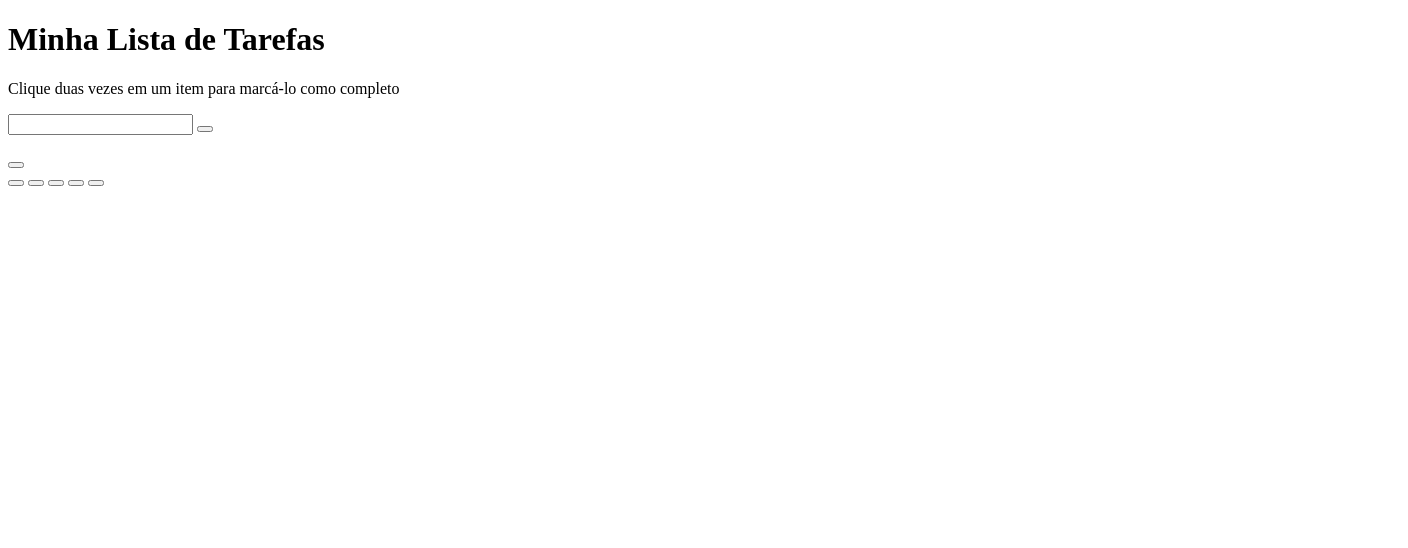
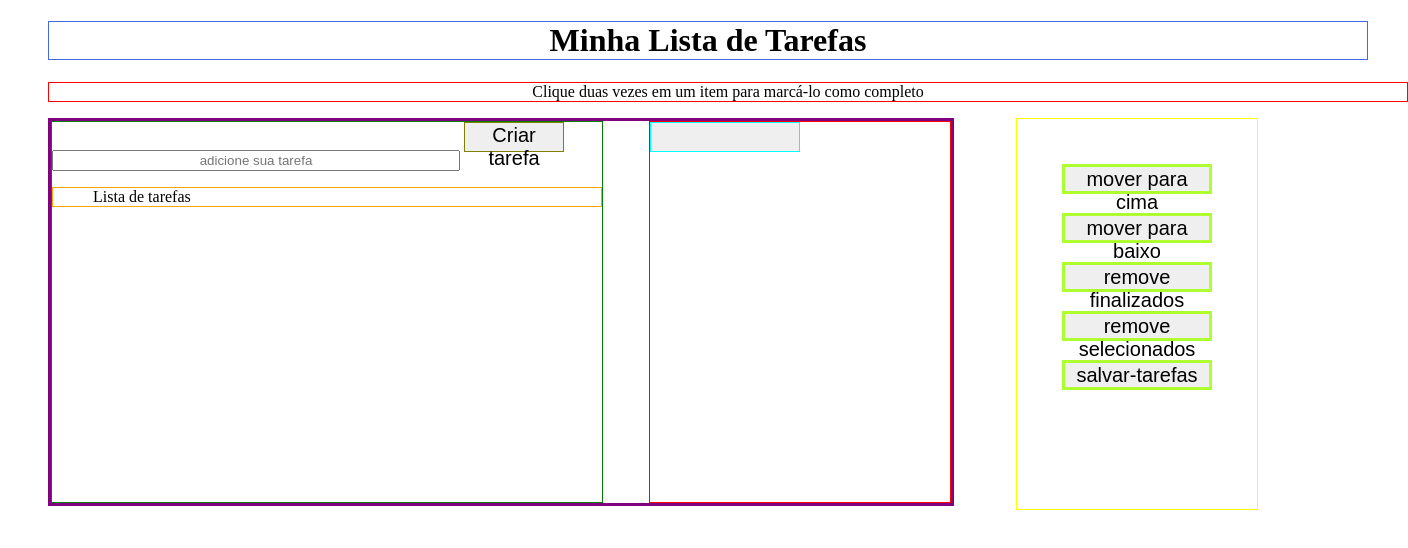
Before and after one commit to onyrius/challenge4, a website: page index.html in a window 1280 px wide. Shown: the whole page, 1408 px wide, since content can reach past the window. Drawn offline with Linux system fonts and the light colour scheme.

Commit message:
testando o push do GitHub

```diff
--- a/index.html
+++ b/index.html
@@ -13,21 +13,24 @@
         <p id='funcionamento'>Clique duas vezes em um item para marcá-lo como completo</p>
     </header>
     <main>
-        <section>
-            <input type="text" id="texto-tarefa">
-            <button id="criar-tarefa"></button>
+        <section id="container-box-left">
+            <input type="text" id="texto-tarefa" placeholder="adicione sua tarefa">
+            <button id="criar-tarefa">Criar tarefa</button>
+            <ol id="lista-tarefas">Lista de tarefas</ol>
         </section>
-        <section>
-            <ol id="lista-tarefas"></ol>
+        <section id="box-list cont" class='container-box-right'>
+
             <button id="apaga-tudo"></button>
         </section>
     </main>
     <aside>
-        <button id="mover-cima"></button>
-        <button id="mover-baixo"></button>
-        <button id="remover-finalizados"></button>
-        <button id="remover-selecionado"></button>
-        <button id="salvar-tarefas"></button>
+        <section id="box-button-right" >
+        <button id="mover-cima">mover para cima</button>
+        <button id="mover-baixo">mover para baixo</button>
+        <button id="remover-finalizados">remove finalizados</button>
+        <button id="remover-selecionado">remove selecionados</button>
+        <button id="salvar-tarefas">salvar-tarefas</button>
+        </section>
     </aside>
 
 </body>
--- a/style.css
+++ b/style.css
@@ -0,0 +1,90 @@
+body {
+  width: 1400px;
+  height: 770px;
+  display: block;
+}
+
+h1 {
+  border: 1px solid royalblue;
+  margin-left: 40px;
+  margin-right: 40px;
+  padding: 0;
+  text-align: center;
+}
+
+#funcionamento {
+  border: 1px solid red;
+  text-align: center;
+  margin-left: 40px;
+}
+
+main {
+  border: 3px solid purple;
+  display: inline-block;
+  width: 900px;
+  margin-left: 40px;
+}
+
+#container-box-left {   border: 1px solid green;
+  display: inline-block;
+  height: 380px;
+  width: 550px;
+  margin: 0;
+  padding: 0;
+}
+
+
+input {
+  text-align: center;
+  width: 400px;
+  margin: 0;
+}
+
+#criar-tarefa {
+  border: 1px solid olive;
+  width: 100px;
+}
+
+#lista-tarefas {
+  border: 1px solid orange;
+}
+
+#box-list {
+  border: 10px solid purple;
+  width: 250px;
+  height: 150px;
+}
+
+#apaga-tudo {
+  border: 1px solid cyan;
+}
+
+button {
+  display: inline-block;
+  width: 150px;
+  height: 30px;
+  border: 3px solid greenyellow;
+  text-align: center;
+  font-size: 2.5vh;
+}
+
+.container-box-right {
+  border: 1px solid red;
+  width: 300px;
+  height: 380px;
+  float: right;
+}
+
+aside {
+  border: 1px solid yellow;
+  float: right;
+  width: 240px;
+  height: 390px;
+  margin-right: 150px;
+
+}
+
+#box-button-right {
+  display: block;
+  margin: 45px;
+}
```
